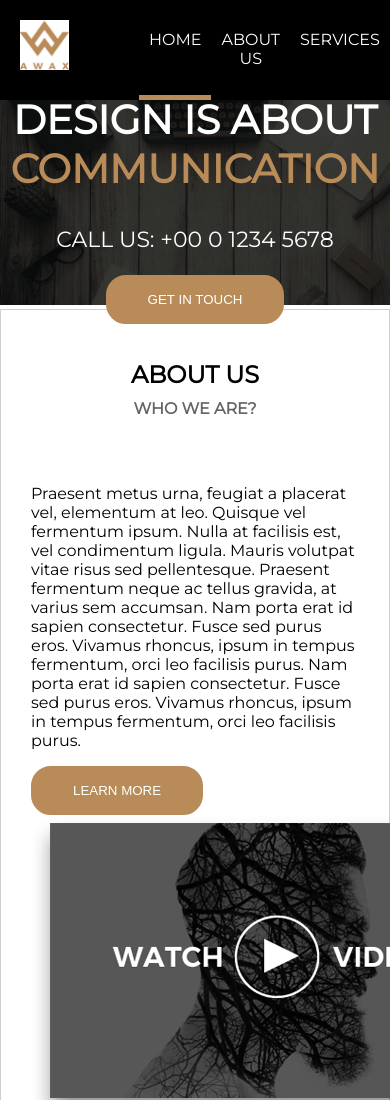
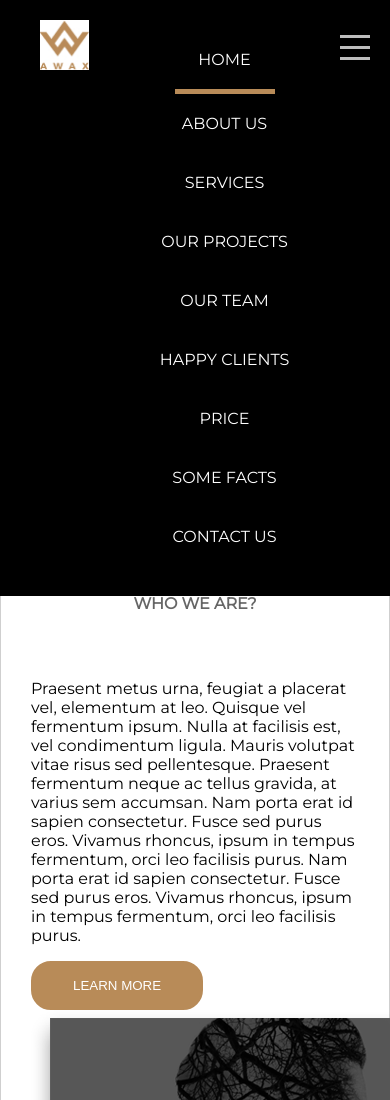
Before and after one commit to Kolumbryna22/Awax-psd, a website: page index.html in a window 390 px wide. Shown: the top 1100 px of the page. Drawn offline with Linux system fonts and the light colour scheme.

Commit message:
Add hamburger

```diff
--- a/index.html
+++ b/index.html
@@ -12,7 +12,7 @@
     <nav>
         <div class="navigation">
             <img class="logo" src="images/Logo.jpg" alt="Awax">
-            <div class="navigation-links">
+            <div id="navigation" class="navigation-links">
                 <a href="#" class="navigation-link active-link">HOME</a>
                 <a href="#" class="navigation-link">ABOUT US</a>
                 <a href="#" class="navigation-link">SERVICES</a>
@@ -23,6 +23,7 @@
                 <a href="#" class="navigation-link">SOME FACTS</a>
                 <a href="#" class="navigation-link">CONTACT US</a>
             </div>
+            <div id="hamburger" class="hamburger no-visible"><span></span><span></span><span></span></div>
         </div>
     </nav>
     <header class="jumbotron">
--- a/js/script.js
+++ b/js/script.js
@@ -0,0 +1,26 @@
+(function() {
+    'use strict';
+
+    var hamburger = document.getElementById('hamburger');
+    var navigation = document.getElementById('navigation');
+    var responsiveStep = 870;
+    var change = window.innerWidth > responsiveStep ? false : true;
+
+    window.addEventListener('resize', function() {
+        if(window.innerWidth > responsiveStep) {
+            navigation.style.display = "flex";
+            change = false;
+        }
+        else {
+            navigation.style.display = "none";
+            change = true;
+        }
+    });
+
+    var changeVisible = function() {
+        change ? (navigation.style.display = "flex") : (navigation.style.display = "none");
+        change = !change;
+    };
+
+    hamburger.addEventListener('click', changeVisible);
+})();
--- a/sass/atoms/_navigation-link.scss
+++ b/sass/atoms/_navigation-link.scss
@@ -3,3 +3,9 @@
     text-align: center;
     color: white;
 }
+
+@media (max-width: 870px) {
+    .navigation-link {
+        padding: 20px 0;
+    }
+}
--- a/sass/components/_jumbotron.scss
+++ b/sass/components/_jumbotron.scss
@@ -4,5 +4,6 @@
 
     img {
         width: 100%;
+        min-height: 400px;
     }
 }
--- a/sass/components/_navigation.scss
+++ b/sass/components/_navigation.scss
@@ -7,8 +7,9 @@ nav {
 
 .navigation {
     display: flex;
-    height: 100px;
     justify-content: space-between;
     max-width: 1140px;
+    min-height: 100px;
     margin: 0 auto;
+    padding: 0 20px;
 }
--- /dev/null
+++ b/sass/molecules/_hamburger.scss
@@ -0,0 +1,21 @@
+.hamburger {
+    display: none;
+    justify-content: space-between;
+    flex-direction: column;
+    height: 25px;
+    margin-top: 35px;
+    cursor: pointer;
+
+    span {
+        display: block;
+        width: 30px;
+        height: 3px;
+        background-color: $line-color;
+    }
+}
+
+@media (max-width: 870px) {
+    .hamburger {
+        display: flex;
+    }
+}
--- a/sass/molecules/_jumbotron-item.scss
+++ b/sass/molecules/_jumbotron-item.scss
@@ -4,9 +4,11 @@
     color: white;
     text-align: center;
     width: 100%;
+    padding: 0 20px;
 
     h2 {
         font-size: 72px;
+        word-wrap: break-word;
     }
 
     p {
--- a/sass/molecules/_navigation-links.scss
+++ b/sass/molecules/_navigation-links.scss
@@ -2,7 +2,20 @@
     display: flex;
     justify-content: space-between;
     font-size: 16px;
-    padding: 30px 50px 0;
+    padding: 30px 20px 0;
     width: 100%;
     max-width: 900px;
 }
+
+@media (max-width: 870px) {
+    .navigation-links {
+        flex-direction: column;
+        background-color: $background-dark;
+        padding: 30px 0;
+
+        .active-link {
+            width: 100px;
+            margin: 0 auto;
+        }
+    }
+}
--- a/sass/style.scss
+++ b/sass/style.scss
@@ -21,6 +21,7 @@
 @import 'molecules/social-media';
 @import 'molecules/contact';
 @import 'molecules/subscribe';
+@import 'molecules/hamburger';
 @import 'components/section';
 @import 'components/navigation';
 @import 'components/jumbotron';
```
Also changed, not shown: css/style.css, 1 other file.
